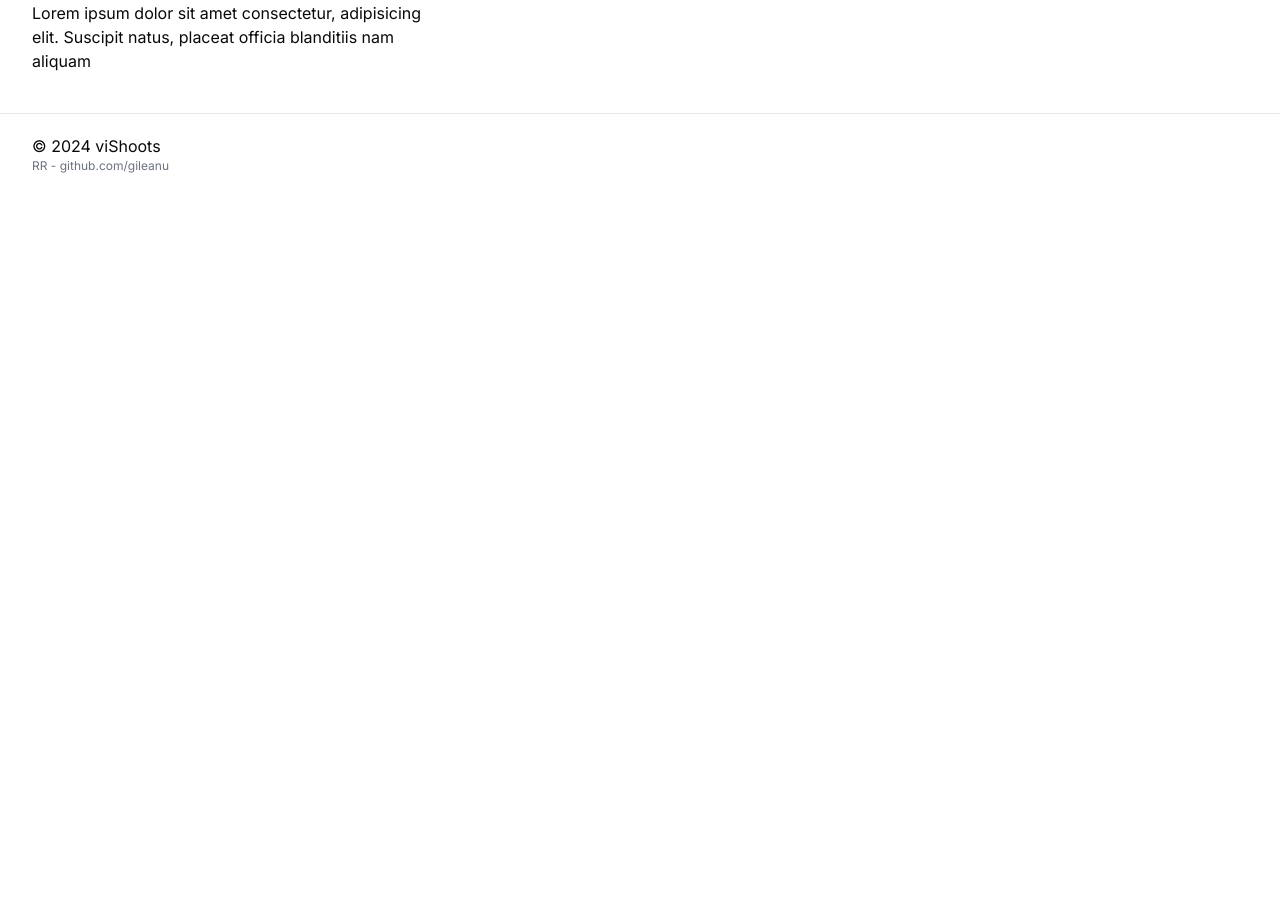
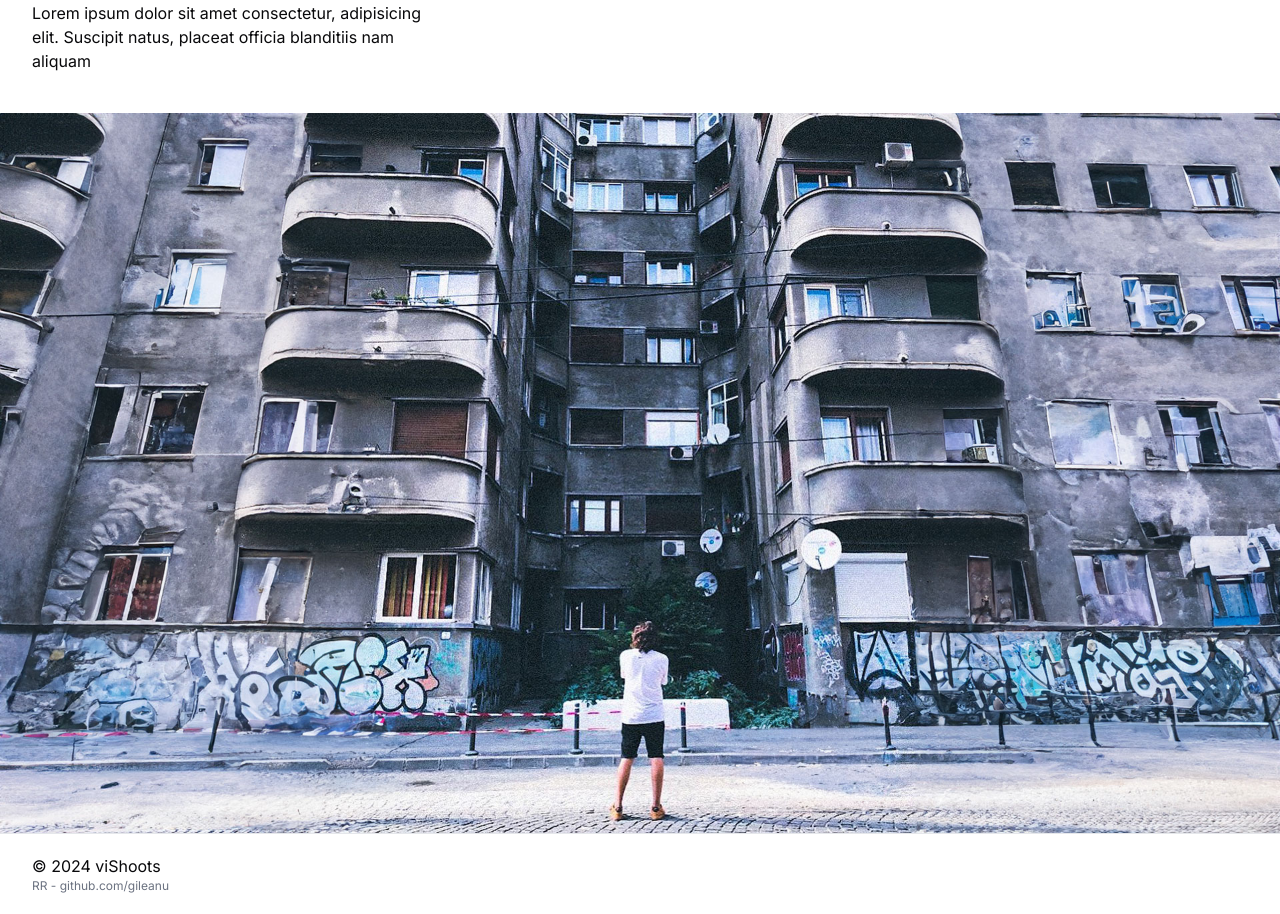
Before and after one commit to gileanu/vishoots, a Next.js app: page / in a window 1280 px wide. Shown: the part 2207-3121 px from the top of the page. Before the commit the page ends 2401 px from the top, so only its background shows below. Built offline with nearby package versions, Linux system fonts and the light colour scheme.

Commit message:
[feat] added footer image

```diff
--- a/app/(root)/page.tsx
+++ b/app/(root)/page.tsx
@@ -5,16 +5,12 @@ import Image from "next/image";
 import { Button } from "@/components/ui/button";
 import { Heading1 } from "@/components/ui/heading1";
 import Mirlea from "@/public/assets/mirlea.png";
+import FooterBG from "@/public/assets/footer-image.jpg";
 import { Separator } from "@/components/ui/separator";
 import { motion } from "framer-motion";
 import { HeroMobile } from "./components/mobile-herosec";
-import {
-  Aperture,
-  BookOpen,
-  Crop,
-  GraduationCap,
-  LibraryBig,
-} from "lucide-react";
+import { Aperture, BookOpen, Crop, GraduationCap } from "lucide-react";
+import { AspectRatio } from "@/components/ui/aspect-ratio";
 
 export default function Home() {
   const heroText = "Hello everyone,".split(" ");
@@ -162,6 +158,9 @@ export default function Home() {
           </div>
         </div>
       </Container>
+      <div className="flex justify-center items-center">
+        <Image src={FooterBG} alt="Footer Image" className="object-cover" />
+      </div>
     </main>
   );
 }
--- /dev/null
+++ b/components/ui/aspect-ratio.tsx
@@ -0,0 +1,7 @@
+"use client"
+
+import * as AspectRatioPrimitive from "@radix-ui/react-aspect-ratio"
+
+const AspectRatio = AspectRatioPrimitive.Root
+
+export { AspectRatio }
--- a/package.json
+++ b/package.json
@@ -9,6 +9,7 @@
     "lint": "next lint"
   },
   "dependencies": {
+    "@radix-ui/react-aspect-ratio": "^1.0.3",
     "@radix-ui/react-dialog": "^1.0.5",
     "@radix-ui/react-dropdown-menu": "^2.0.6",
     "@radix-ui/react-icons": "^1.3.0",
```
Also changed, not shown: public/assets/footer-image.jpg (added), 1 other file (tests, documents, lock files or other folders).
